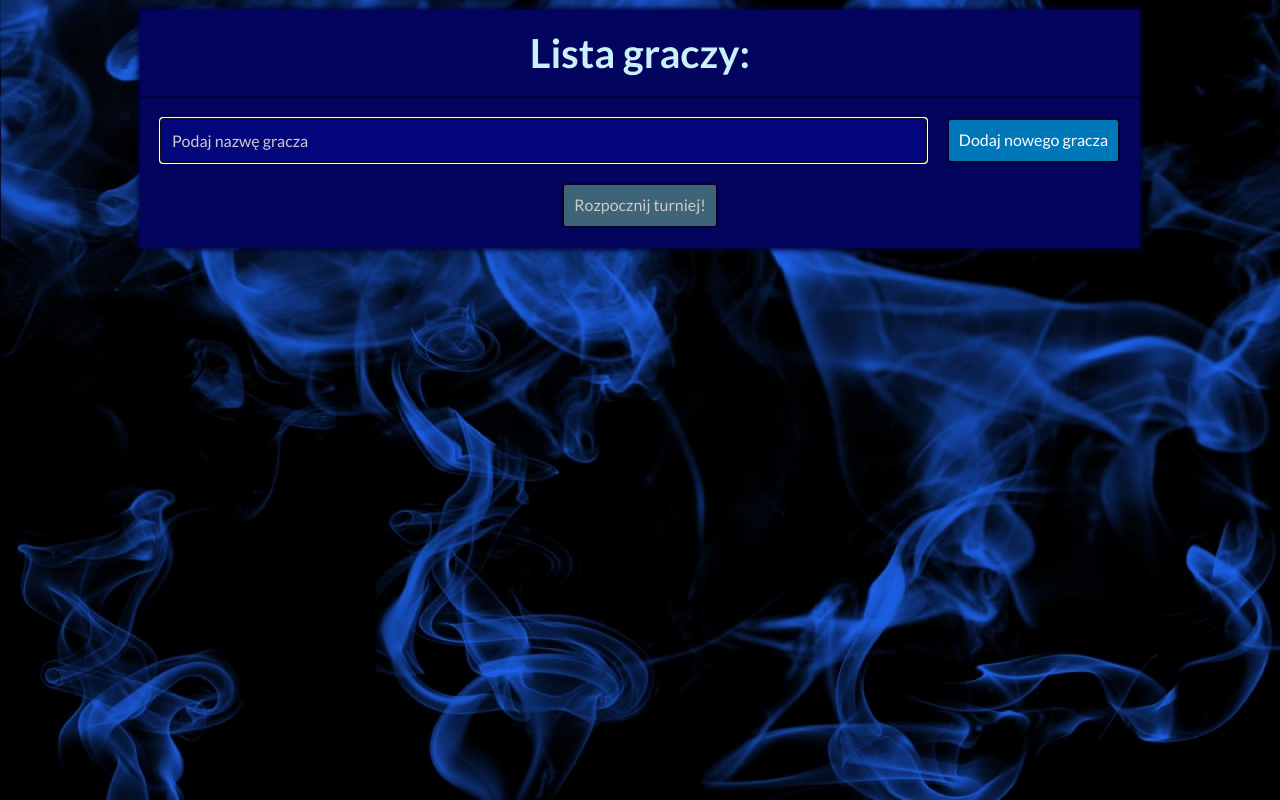
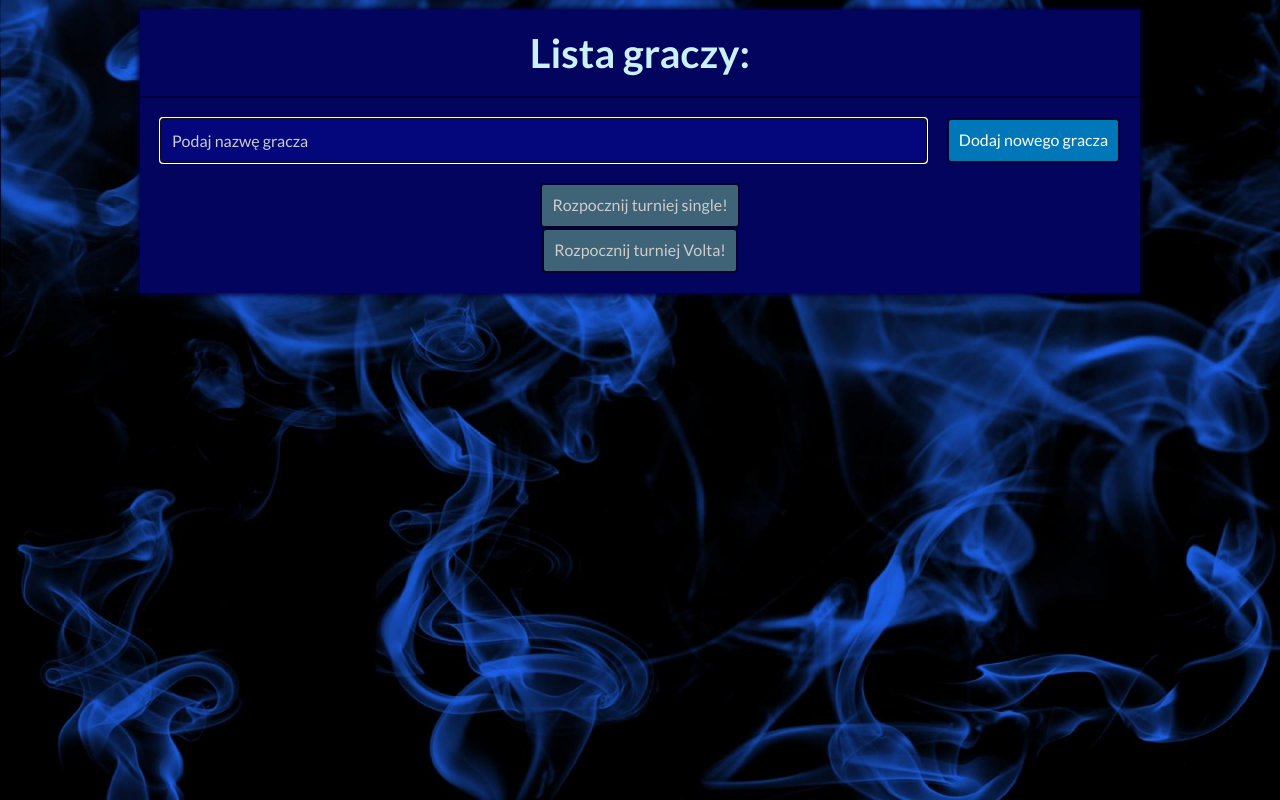
Before and after one commit to KalinaJakubowska/fifa-react, a React (Create React App) app: page / in a window 1280 px wide. Built offline with nearby package versions, Linux system fonts and the light colour scheme.

Commit message:
generating volta mode matches added, gameMode added as state variable

```diff
--- a/src/App.js
+++ b/src/App.js
@@ -24,6 +24,7 @@ function App() {
   const [matches, setMatches] = useStateItem("matches", "");
   const [isGameStarted, setIsGameStarted] = useStateItem("isGameStarted", false);
   const [playersStats, setPlayersStats] = useStateItem("playersStats", []);
+  const [gameMode, setGameMode] = useStateItem("gameMode", "single");
   // const [isEditEnabled, setIsEditEnabled] = useStateItem("isEditEnabled", false);
 
   const removePlayer = (name) => {
@@ -62,10 +63,10 @@ function App() {
     return array;
   }
 
-  const generateMatches = () => {
+  const generateMatches = (mode) => {
     let matchesTemplate = [];
-    const playersTemplate = shuffle(players);
-    const gameSize = playersTemplate.length;
+    const playersTemplate = shuffle([...players]);
+    let gameSize = playersTemplate.length;
 
     //first double queue, in two loops because of sorting (we don't want [ab, bc, cd] etc.)
     for (let i = 0; i < 2; i++) {
@@ -108,7 +109,67 @@ function App() {
     // if (isEditEnabled) {
     //   copyMatches(matchesTemplate);
     // }
+
+
+    if (mode === "volta") {
+      gameSize = matchesTemplate.length;
+      const playersDoubleTemplate = matchesTemplate.map(({ player1, player2 }) => [player1, player2]);
+      matchesTemplate = [];
+      for (let i = 0; i < 2; i++) {
+        for (let a = i; a < gameSize; a = a + 2) {
+          matchesTemplate.push({
+            id: matchesTemplate.length,
+            player1: playersDoubleTemplate[a][0],
+            player2: playersDoubleTemplate[a][1],
+            player3: playersDoubleTemplate[(a + 1) % gameSize][0],
+            player4: playersDoubleTemplate[(a + 1) % gameSize][1],
+            goal1: "",
+            goal2: "",
+          });
+        }
+      }
+
+      //all double middle queues
+      for (let i = 1; i < Math.floor((gameSize - 1) / 2); i++) {
+        for (let y = 0; y < gameSize; y++) {
+          matchesTemplate.push({
+            id: matchesTemplate.length,
+            player1: playersDoubleTemplate[y][0],
+            player2: playersDoubleTemplate[y][1],
+            player3: playersDoubleTemplate[(y + i + 1) % gameSize][0],
+            player4: playersDoubleTemplate[(y + i + 1) % gameSize][1],
+            goal1: "",
+            goal2: "",
+          });
+        }
+      }
+
+      //last single or double queue, depends on even or odd players number
+      if ((gameSize % 2) === 0) {
+        for (let i = 0; i < gameSize / 2; i++) {
+          matchesTemplate.push({
+            id: matchesTemplate.length,
+            player1: playersDoubleTemplate[i][0],
+            player2: playersDoubleTemplate[i][1],
+            player3: playersDoubleTemplate[(i + gameSize / 2) % gameSize][0],
+            player4: playersDoubleTemplate[(i + gameSize / 2) % gameSize][1],
+            goal1: "",
+            goal2: "",
+          });
+        }
+      }
+
+      matchesTemplate = matchesTemplate.filter(match => !(match.player1 === match.player3
+        || match.player1 === match.player4
+        || match.player2 === match.player3
+        || match.player2 === match.player4
+      ));
+
+      let counter = 0;
+      matchesTemplate = matchesTemplate.map(match => ({ ...match, id: counter++ }));
+    }
     setMatches(matchesTemplate);
+    console.log(matchesTemplate);
   };
 
   if (!isGameStarted
@@ -123,6 +184,7 @@ function App() {
           isGameStarted={isGameStarted}
           setIsGameStarted={setIsGameStarted}
           generateMatches={generateMatches}
+          setGameMode={setGameMode}
         />
       </div>
     )
@@ -137,7 +199,7 @@ function App() {
           playersStats={playersStats}
           setPlayersStats={setPlayersStats}
           setIsGameStarted={setIsGameStarted}
-        // setIsEditEnabled={setIsEditEnabled}
+        //setIsEditEnabled={setIsEditEnabled}
         />
       </div>
     )
--- a/src/Settings/index.js
+++ b/src/Settings/index.js
@@ -4,11 +4,25 @@ import SettingsForm from "./SettingsForm";
 import SettingsPlayers from "./SettingsPlayers";
 import { CenteredButton } from "./../styledButtons.js";
 
-const Settings = ({ players, addNewPlayer, removePlayer, generateMatches, setIsGameStarted }) => {
+const Settings = ({
+  players,
+  addNewPlayer,
+  removePlayer,
+  generateMatches,
+  setIsGameStarted,
+  setGameMode
+}) => {
 
-  const onStartButtonClick = () => {
-    generateMatches();
+  const onStartButtonClickSingle = () => {
+    generateMatches("single");
     setIsGameStarted(true);
+    setGameMode("single");
+  }
+
+  const onStartButtonClickVolta = () => {
+    generateMatches("volta");
+    setIsGameStarted(true);
+    setGameMode("volta")
   }
 
   return (
@@ -26,10 +40,16 @@ const Settings = ({ players, addNewPlayer, removePlayer, generateMatches, setIsG
       />
 
       <CenteredButton
-        onClick={onStartButtonClick}
+        onClick={onStartButtonClickSingle}
         disabled={players.length < 3}
       >
-        Rozpocznij turniej!
+        Rozpocznij turniej single!
+      </CenteredButton>
+      <CenteredButton
+        onClick={onStartButtonClickVolta}
+        disabled={players.length < 3}
+      >
+        Rozpocznij turniej Volta!
       </CenteredButton>
     </div>
   );
```
